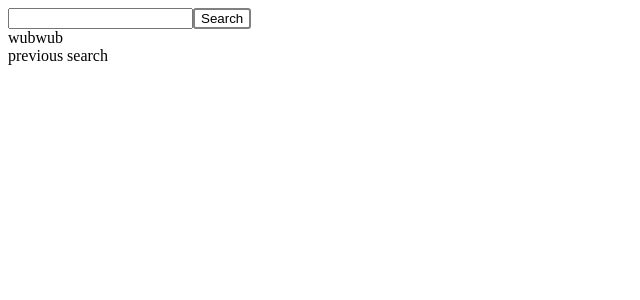
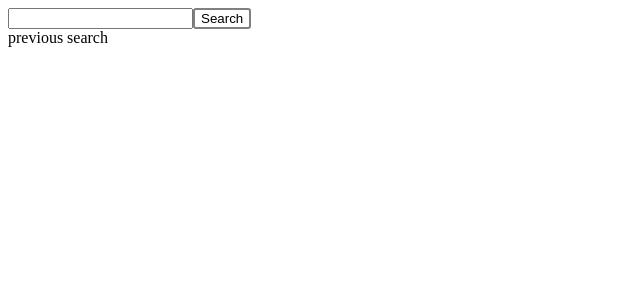
Before and after one commit to bontaq/ts-party, a React app: page / in a window 1280 px wide. Shown: the top 300 px of the page, without its empty margins (0-640 px from the left). Built offline with nearby package versions, Linux system fonts and the light colour scheme.

Commit message:
mo progress

```diff
--- a/src/App.tsx
+++ b/src/App.tsx
@@ -3,15 +3,17 @@ import SearchBar from './components/SearchBar';
 import PreviousSearches from './components/PreviousSearches';
 
 interface IAppProps {
-  value: any
+  searchValue: any
+  updateSearchValue: (a: string) => any
 }
 
 export default class App extends React.Component<IAppProps, any> {
   render() {
+    console.info(this.props.searchValue)
     return (
       <div>
-        <SearchBar />
-        <span>{this.props.value}</span>
+        <SearchBar updateSearchValue={this.props.updateSearchValue} />
+        <span>{this.props.searchValue}</span>
         <PreviousSearches />
       </div>
     )
--- a/src/components/SearchBar.tsx
+++ b/src/components/SearchBar.tsx
@@ -4,11 +4,18 @@ import styled from 'styled-components';
 import Button from './Button';
 import Input from './Input';
 
-export default class SearchBar extends React.Component<{}, {}> {
+interface ISearchBarProps {
+  updateSearchValue: (a: string) => any
+}
+
+export default class SearchBar extends React.Component<ISearchBarProps, {}> {
   render() {
+    console.info(this.props)
     return (
       <div>
-        <Input />
+        <Input onChange={(event: React.ChangeEvent<any>) => {
+          this.props.updateSearchValue(event.currentTarget.value)
+        }} />
         <Button>Search</Button>
       </div>
     )
--- a/src/index.tsx
+++ b/src/index.tsx
@@ -19,13 +19,14 @@ const store = createStore(
 
 const rootEl = document.getElementById("root");
 
-const action = (type: any) => store.dispatch({ type })
-
-console.info(store.getState());
+const action = (type: any, payload = {}) => store.dispatch({ type, ...payload })
 
 const render = () => ReactDOM.render(
   <AppContainer>
-    <App value={store.getState().search} />
+    <App
+      searchValue={store.getState().search}
+      updateSearchValue={(text: string) => action('UPDATE_SEARCH', { text })}
+    />
   </AppContainer>,
   rootEl
 )
--- a/src/reducer.tsx
+++ b/src/reducer.tsx
@@ -3,13 +3,21 @@ interface state {
 }
 
 interface action {
-
+  type: string
+  text?: string
 }
 
 let initialState: state = {
-  search: "wubwub"
+  search: ""
 }
 
 export default (state = initialState, action: action) => {
+  console.info(action)
+  switch (action.type) {
+    case 'UPDATE_SEARCH': {
+      state.search = action.text
+      return state
+    }
+  }
   return state
 }
```
